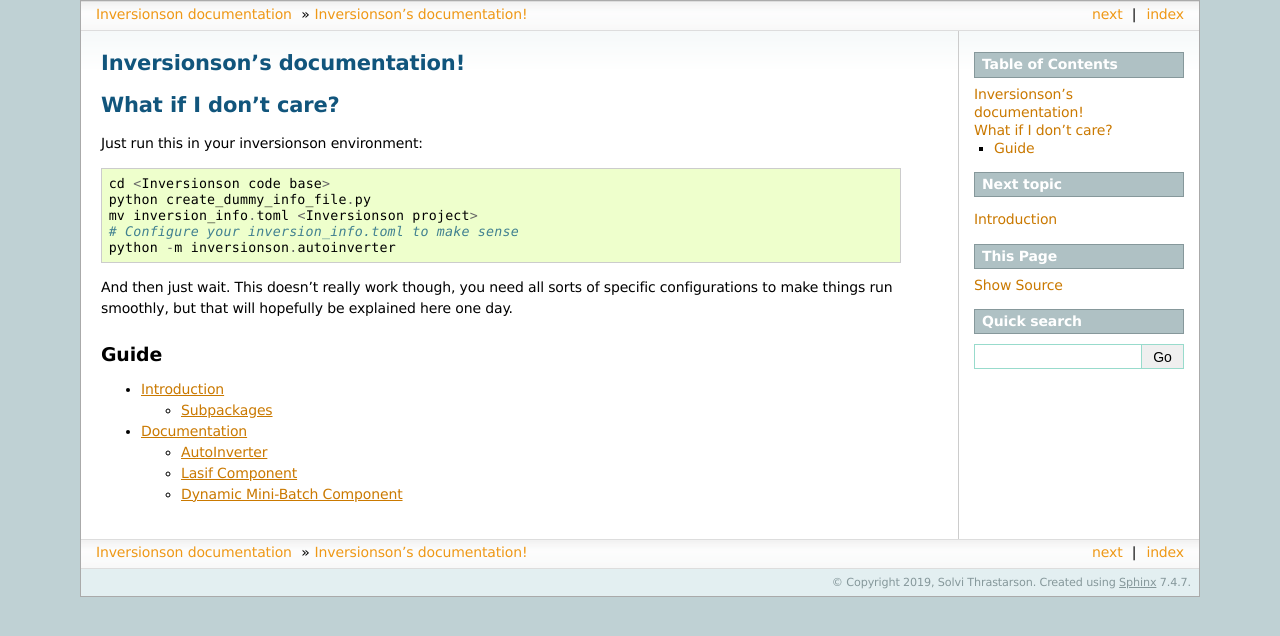
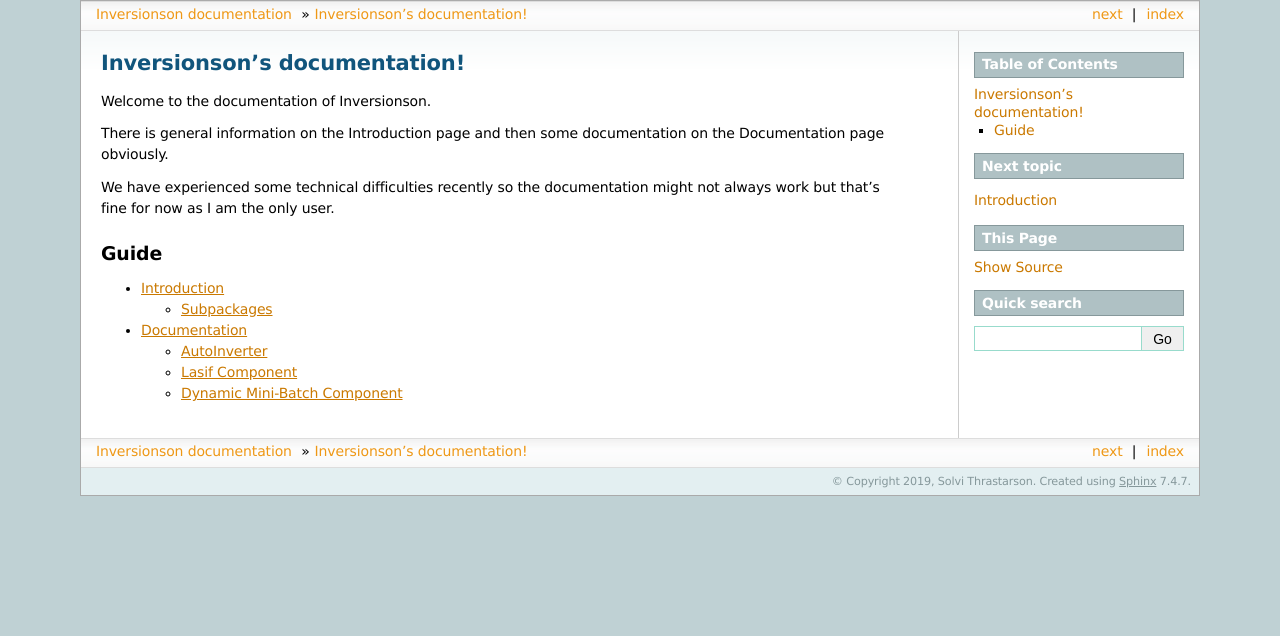
Before and after one commit to solvithrastar/Inversionson, a Sphinx documentation site: the page built from docs/index.rst, in a window 1280 px wide. Shown: the top 636 px of the page. Built offline with Sphinx 7.4.7, drawn with Linux system fonts in a browser that asks for light colours.

Commit message:
Removed bullshit intro

```diff
--- a/docs/index.rst
+++ b/docs/index.rst
@@ -1,20 +1,14 @@
 Inversionson's documentation!
 ========================================
 
-What if I don't care?
-=====================
+Welcome to the documentation of Inversionson.
 
-Just run this in your inversionson environment::
+There is general information on the Introduction page
+and then some documentation on the Documentation page obviously.
 
-    cd <Inversionson code base>
-    python create_dummy_info_file.py
-    mv inversion_info.toml <Inversionson project>
-    # Configure your inversion_info.toml to make sense
-    python -m inversionson.autoinverter
-
-And then just wait. This doesn't really work though, you need all sorts
-of specific configurations to make things run smoothly, but that will
-hopefully be explained here one day.
+We have experienced some technical difficulties recently so
+the documentation might not always work but that's fine for now
+as I am the only user.
 
 Guide
 ^^^^^
```
